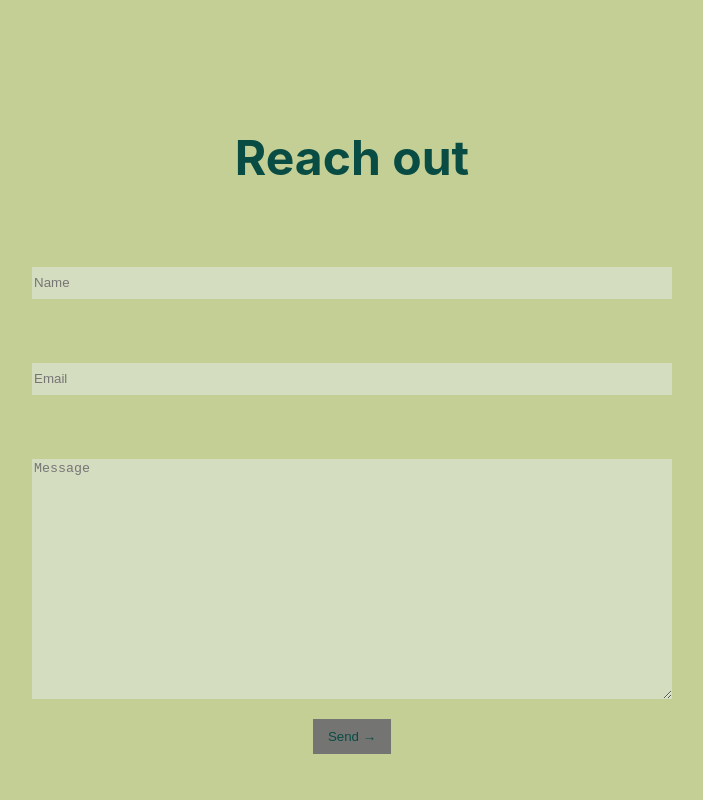
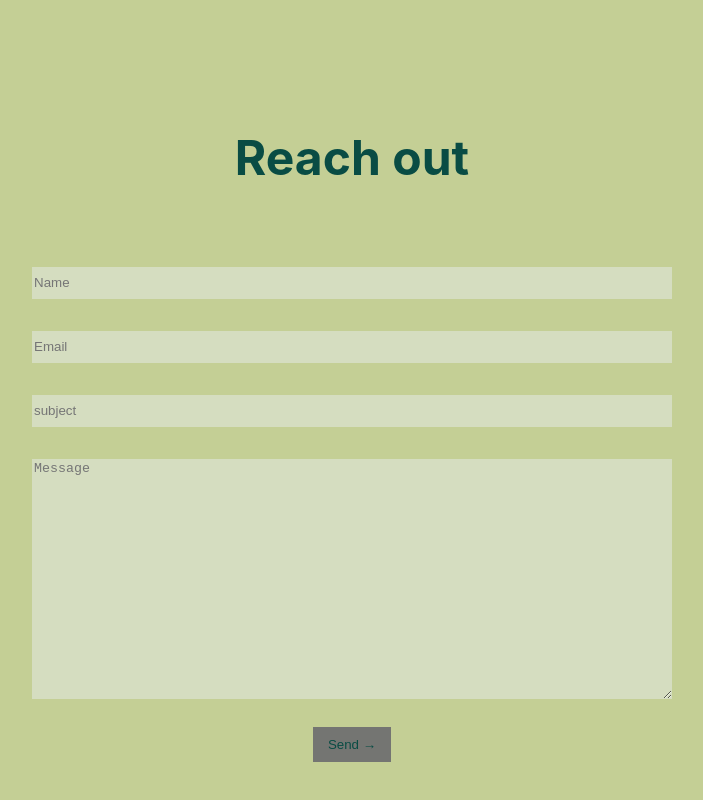
Before and after one commit to Chrisdocs/nextport, a Next.js app: page / in a window 1280 px wide. Shown: the part 3228-4028 px from the top of the page, without its empty margins (288-991 px from the left). Built offline with nearby package versions, Linux system fonts and the light colour scheme.

Commit message:
added email to .env, added contact subject line input

```diff
--- a/components/Contact.jsx
+++ b/components/Contact.jsx
@@ -6,6 +6,7 @@ import styles from "../styles/Home.module.scss";
 export default function Contact() {
   const [name, setName] = useState("");
   const [email, setEmail] = useState("");
+	const [subject, setSubject] = useState("");
   const [message, setMessage] = useState("");
   const [submitted, setSubmitted] = useState(false);
 
@@ -16,6 +17,7 @@ export default function Contact() {
 		let data = {
 			name,
 			email,
+			subject,
 			message
 		}
 
@@ -71,6 +73,19 @@ export default function Contact() {
 					</label>
 					<br />
 
+					<label htmlFor="subject">
+						<input
+							className={styles.formInput}
+							type="text"
+							name="subject"
+							placeholder="subject"
+							onChange={(e) => {
+								setSubject(e.target.value)
+							}}
+						/>
+					</label>
+					<br />
+
 					<textarea
 						className={styles.formMessage}
 						name="message"
--- a/pages/api/contact.js
+++ b/pages/api/contact.js
@@ -1,6 +1,7 @@
 require('dotenv').config()
 
-const PASSWORD = process.env.password
+const PASSWORD = process.env.password;
+const EMAIL = process.env.email;
 
 export default function (req, res) {
 
@@ -9,7 +10,7 @@ export default function (req, res) {
 		port:465,
 		host: "smtp.gmail.com",
 		auth: {
-			user: 'cwdevportemail@gmail.com',
+			user: EMAIL,
 			pass: PASSWORD
 		},
 		secure: true,
@@ -18,7 +19,7 @@ export default function (req, res) {
 	const mailData = {
 		from: 'Chris Wolfe Dev',
 		to: 'cwdevportemail@gmail.com',
-		subject: `Message from ${req.body.name}`,
+		subject: `Message from ${req.body.name}, ${req.body.subject}`,
 		text: req.body.message,
 	}
 
--- a/styles/Home.module.scss
+++ b/styles/Home.module.scss
@@ -274,7 +274,7 @@
 	margin-top: 10vh;
 
 	.formInput {
-		margin-bottom: 10%;
+		margin-bottom: 5%;
 		width: 50vw;
 		height: 4vh;
 		border: none;
@@ -298,7 +298,7 @@
 
 	.submitDiv {
 		text-align: center;
-		margin-top: 2vh;
+		margin-top: 3vh;
 
 		.submitBtn {
 			border: none;
```
Also changed, not shown: 1 other file (tests, documents, lock files or other folders).
